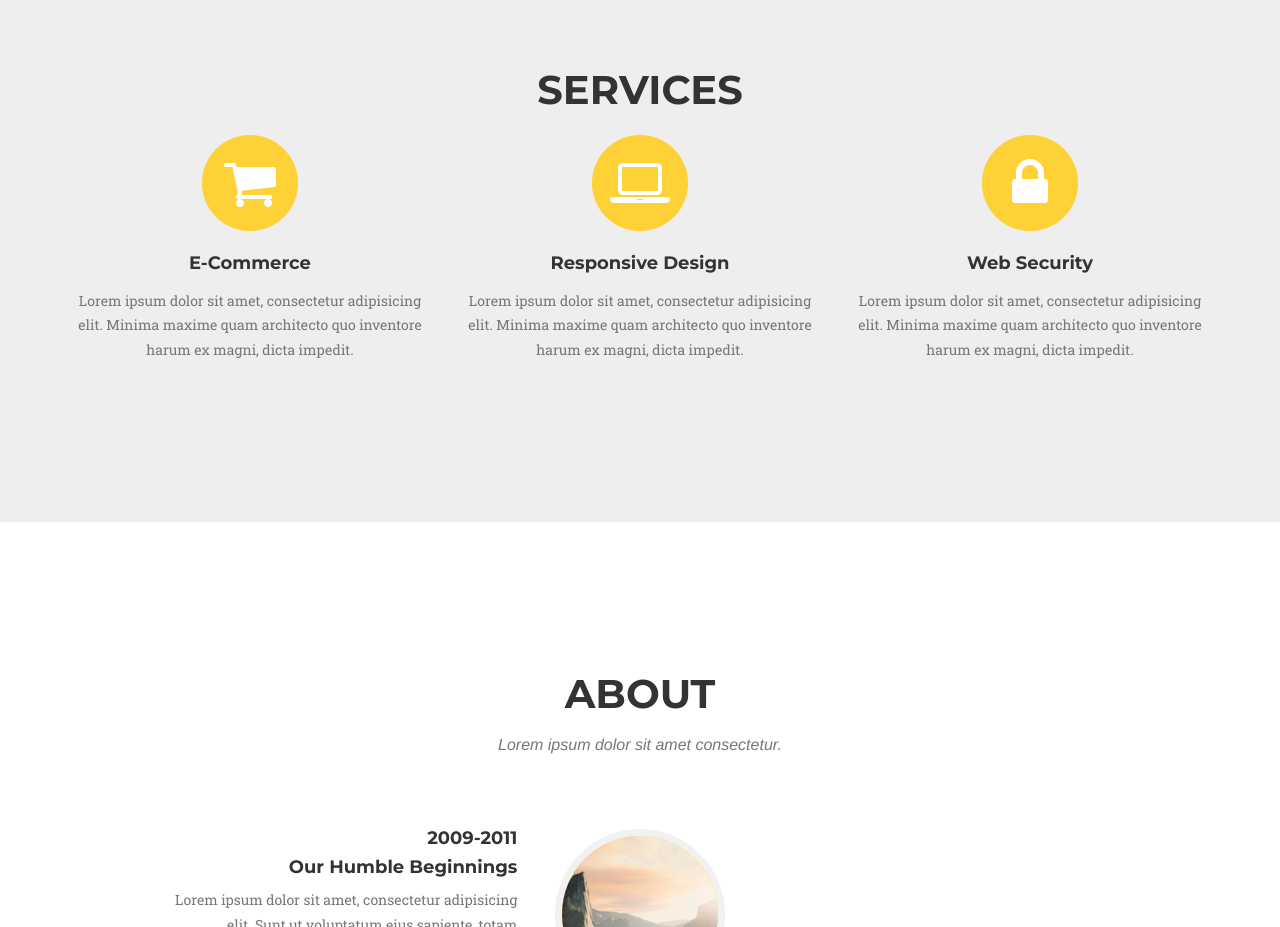
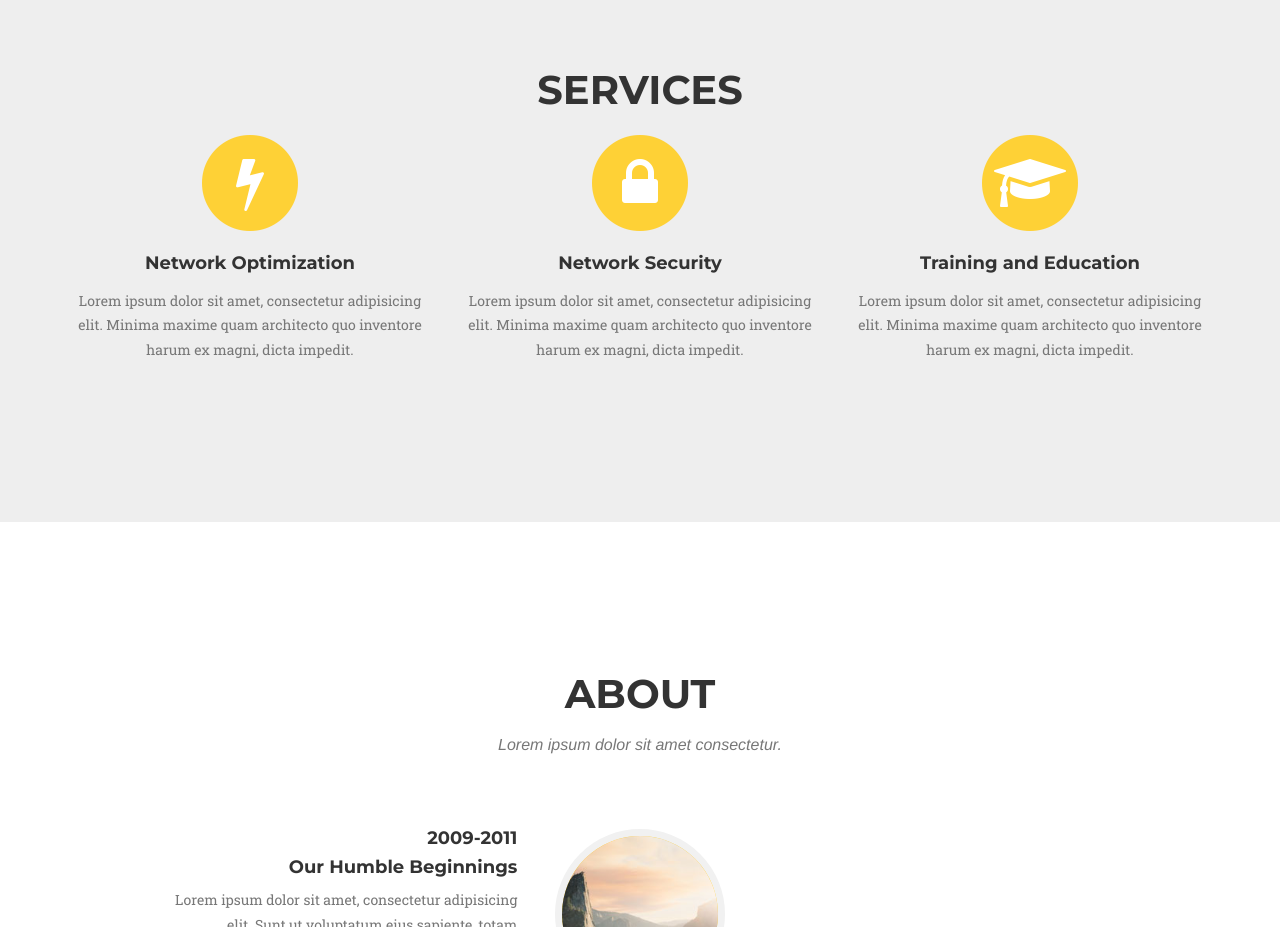
Before and after one commit to flumpson/flumpson.github.io, a website: page index.html in a window 1280 px wide. Shown: the part 840-1767 px from the top of the page. Drawn offline with nearby package versions, Linux system fonts and the light colour scheme; a web font is replaced by a local one.

Commit message:
changes services with f-awesome and labels

```diff
--- a/index.html
+++ b/index.html
@@ -98,17 +98,9 @@
                 <div class="col-md-4">
                     <span class="fa-stack fa-4x">
                         <i class="fa fa-circle fa-stack-2x text-primary"></i>
-                        <i class="fa fa-shopping-cart fa-stack-1x fa-inverse"></i>
+                        <i class="fa fa-bolt fa-stack-1x fa-inverse"></i>
                     </span>
-                    <h4 class="service-heading">E-Commerce</h4>
-                    <p class="text-muted">Lorem ipsum dolor sit amet, consectetur adipisicing elit. Minima maxime quam architecto quo inventore harum ex magni, dicta impedit.</p>
-                </div>
-                <div class="col-md-4">
-                    <span class="fa-stack fa-4x">
-                        <i class="fa fa-circle fa-stack-2x text-primary"></i>
-                        <i class="fa fa-laptop fa-stack-1x fa-inverse"></i>
-                    </span>
-                    <h4 class="service-heading">Responsive Design</h4>
+                    <h4 class="service-heading">Network Optimization</h4>
                     <p class="text-muted">Lorem ipsum dolor sit amet, consectetur adipisicing elit. Minima maxime quam architecto quo inventore harum ex magni, dicta impedit.</p>
                 </div>
                 <div class="col-md-4">
@@ -116,7 +108,15 @@
                         <i class="fa fa-circle fa-stack-2x text-primary"></i>
                         <i class="fa fa-lock fa-stack-1x fa-inverse"></i>
                     </span>
-                    <h4 class="service-heading">Web Security</h4>
+                    <h4 class="service-heading">Network Security</h4>
+                    <p class="text-muted">Lorem ipsum dolor sit amet, consectetur adipisicing elit. Minima maxime quam architecto quo inventore harum ex magni, dicta impedit.</p>
+                </div>
+                <div class="col-md-4">
+                    <span class="fa-stack fa-4x">
+                        <i class="fa fa-circle fa-stack-2x text-primary"></i>
+                        <i class="fa fa-graduation-cap fa-stack-1x fa-inverse"></i>
+                    </span>
+                    <h4 class="service-heading">Training and Education</h4>
                     <p class="text-muted">Lorem ipsum dolor sit amet, consectetur adipisicing elit. Minima maxime quam architecto quo inventore harum ex magni, dicta impedit.</p>
                 </div>
             </div>
```
Also changed, not shown: 1 other file.
